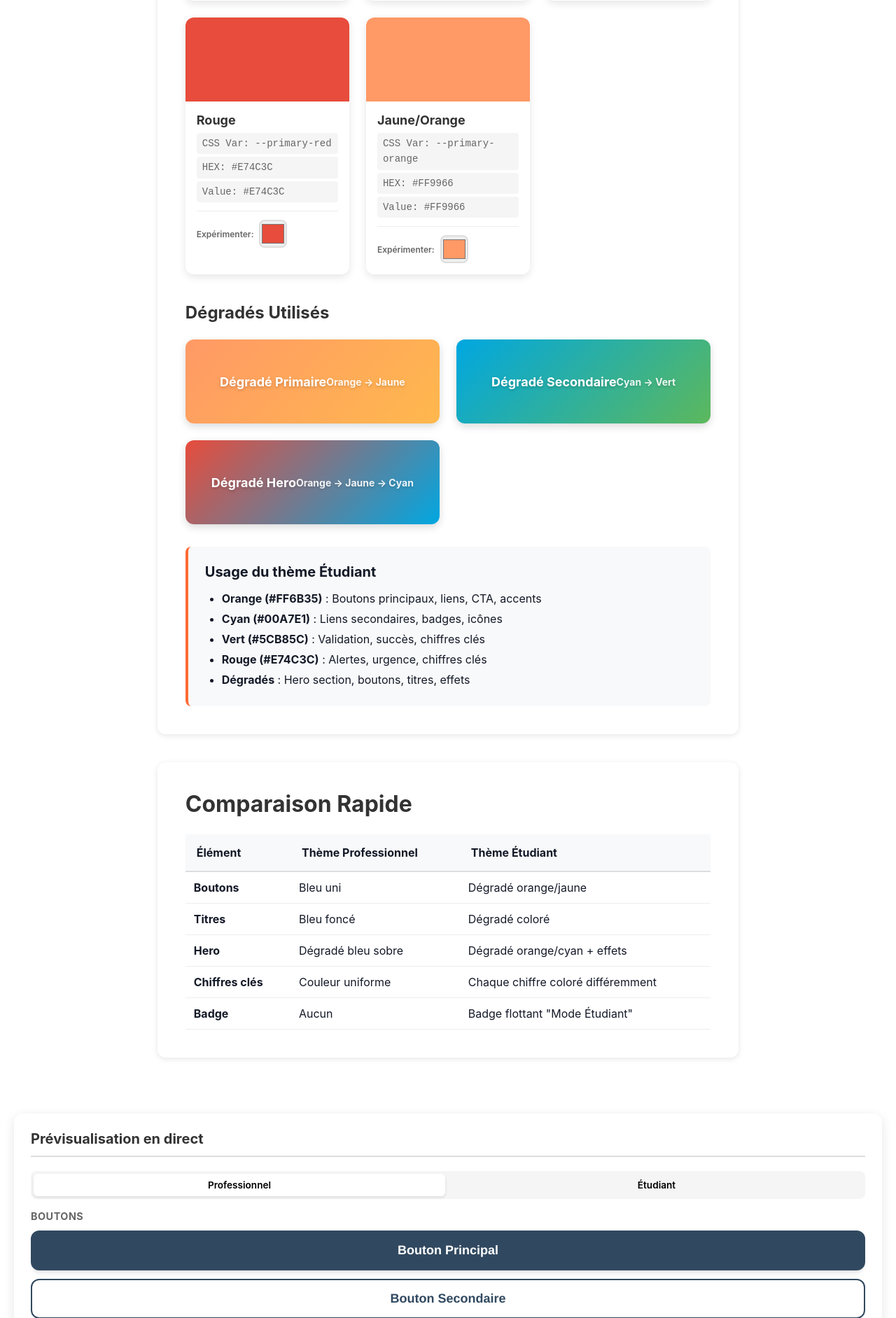
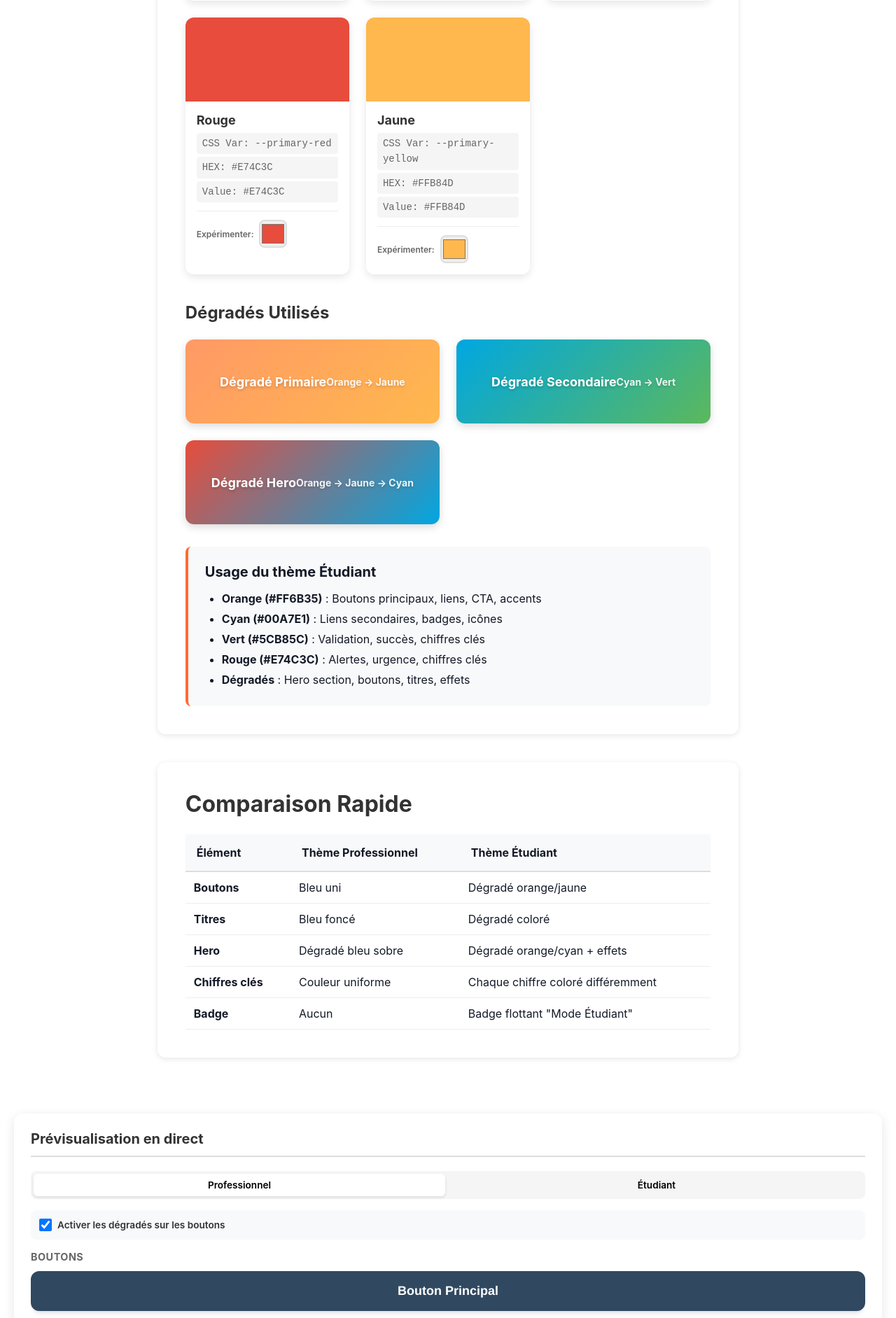
Before and after one commit to sonical0/Le_CLEE, a PHP site: page /pages/colors-reference.html in a window 1280 px wide. Shown: the part 2092-3975 px from the top of the page at 70% size. Run offline with PHP 8.4, Linux system fonts and the light colour scheme.

Commit message:
feat(colors-reference): add gradient toggle functionality and update color definitions

```diff
--- a/css/theme-etudiant.css
+++ b/css/theme-etudiant.css
@@ -4,15 +4,16 @@
     --primary-cyan: #00A7E1;
     --primary-green: #5CB85C;
     --primary-red: #E74C3C;
+    --primary-yellow: #FFB84D;
 
     --primary-900: #FF9966;
                                 /* Charte originelle: #FF6B35 */
     --primary-500: #00A7E1;
     --primary-50: #E3F9FF;
 
-    --gradient-primary: linear-gradient(135deg, #FF9966 0%, #FFB84D 100%);
-    --gradient-secondary: linear-gradient(135deg, #00A7E1 0%, #5CB85C 100%);
-    --gradient-hero: linear-gradient(135deg, #E74C3C 0%, #00A7E1 100%);
+    --gradient-primary: linear-gradient(135deg, var(--primary-orange) 0%, var(--primary-yellow) 100%);
+    --gradient-secondary: linear-gradient(135deg, var(--primary-cyan) 0%, var(--primary-green) 100%);
+    --gradient-hero: linear-gradient(135deg, var(--primary-red) 0%, var(--primary-cyan) 100%);
 }
 
 [data-theme="etudiant"] .header {
--- a/pages/colors-reference.html
+++ b/pages/colors-reference.html
@@ -116,16 +116,50 @@
             box-shadow: 0 2px 4px rgba(0, 0, 0, 0.1);
         }
 
+        .gradient-toggle {
+            display: flex;
+            align-items: center;
+            gap: 8px;
+            padding: 12px;
+            background: #f8f9fa;
+            border-radius: 8px;
+            margin-bottom: 16px;
+            font-size: 0.85rem;
+        }
+
+        .gradient-toggle input[type="checkbox"] {
+            width: 18px;
+            height: 18px;
+            cursor: pointer;
+        }
+
+        .gradient-toggle label {
+            cursor: pointer;
+            font-weight: 600;
+            color: #333;
+        }
+
+        /* Styles pour les boutons sans dégradé */
+        .preview-panel.no-gradient .btn-primary {
+            background: var(--primary-800) !important;
+            border: none;
+        }
+
+        .preview-panel.no-gradient[data-theme="etudiant"] .btn-primary {
+            background: var(--primary-orange) !important;
+        }
+
         /* Styles pour la preview avec thème étudiant */
         .preview-panel[data-theme="etudiant"] {
             --primary-orange: #FF9966;
             --primary-cyan: #00A7E1;
             --primary-green: #5CB85C;
             --primary-red: #E74C3C;
+            --primary-yellow: #FFB84D;
         }
 
         .preview-panel[data-theme="etudiant"] .btn-primary {
-            background: linear-gradient(135deg, var(--primary-orange) 0%, #FFB84D 100%);
+            background: linear-gradient(135deg, var(--primary-orange) 0%, var(--primary-yellow) 100%);
             border: none;
         }
 
@@ -140,13 +174,13 @@
         }
 
         .preview-panel[data-theme="etudiant"] .btn-outline:hover {
-            background: linear-gradient(135deg, var(--primary-orange) 0%, #FFB84D 100%);
+            background: linear-gradient(135deg, var(--primary-orange) 0%, var(--primary-yellow) 100%);
             color: white;
             border-color: transparent;
         }
 
         .preview-panel[data-theme="etudiant"] .section-title {
-            background: linear-gradient(135deg, var(--primary-orange) 0%, #FFB84D 100%);
+            background: linear-gradient(135deg, var(--primary-orange) 0%, var(--primary-yellow) 100%);
             -webkit-background-clip: text;
             -webkit-text-fill-color: transparent;
             background-clip: text;
@@ -173,11 +207,11 @@
             left: 0;
             right: 0;
             height: 3px;
-            background: linear-gradient(135deg, var(--primary-orange) 0%, #FFB84D 100%);
+            background: linear-gradient(135deg, var(--primary-orange) 0%, var(--primary-yellow) 100%);
         }
 
         .preview-panel[data-theme="etudiant"] .tag {
-            background: linear-gradient(135deg, var(--primary-orange) 0%, #FFB84D 100%);
+            background: linear-gradient(135deg, var(--primary-orange) 0%, var(--primary-yellow) 100%);
             color: white;
         }
 
@@ -650,12 +684,12 @@
                 </div>
 
                 <div class="color-card">
-                    <div class="color-swatch" style="background: #F7931E;"></div>
+                    <div class="color-swatch" style="background: #FFB84D;"></div>
                     <div class="color-info">
-                        <div class="color-name">Jaune/Orange</div>
+                        <div class="color-name">Jaune</div>
                         <div class="color-codes">
-                            <span class="color-code">HEX: #F7931E</span>
-                            <span class="color-code">RGB: 247, 147, 30</span>
+                            <span class="color-code">HEX: #FFB84D</span>
+                            <span class="color-code">RGB: 255, 184, 77</span>
                         </div>
                     </div>
                 </div>
@@ -740,6 +774,11 @@
         <div class="theme-toggle">
             <button class="active" onclick="switchPreviewTheme('pro')">Professionnel</button>
             <button onclick="switchPreviewTheme('etudiant')">Étudiant</button>
+        </div>
+
+        <div class="gradient-toggle">
+            <input type="checkbox" id="gradientToggle" checked onchange="toggleGradient()">
+            <label for="gradientToggle">Activer les dégradés sur les boutons</label>
         </div>
 
         <div class="preview-section">
@@ -905,6 +944,12 @@
                     // Appliquer temporairement la couleur à la racine
                     root.style.setProperty(cssVar, newColor);
 
+                    // Appliquer aussi au panneau de prévisualisation si il existe
+                    const previewPanel = document.querySelector('.preview-panel');
+                    if (previewPanel) {
+                        previewPanel.style.setProperty(cssVar, newColor);
+                    }
+
                     // Marquer comme modifié
                     modifiedColors.add(cssVar);
                     updateModifiedBadge();
@@ -947,7 +992,7 @@
             { selector: '.theme-section:nth-of-type(2) .color-card:nth-of-type(2)', var: '--primary-cyan', name: 'Cyan Principal' },
             { selector: '.theme-section:nth-of-type(2) .color-card:nth-of-type(3)', var: '--primary-green', name: 'Vert' },
             { selector: '.theme-section:nth-of-type(2) .color-card:nth-of-type(4)', var: '--primary-red', name: 'Rouge' },
-            { selector: '.theme-section:nth-of-type(2) .color-card:nth-of-type(5)', var: '--primary-orange', name: 'Jaune/Orange' }
+            { selector: '.theme-section:nth-of-type(2) .color-card:nth-of-type(5)', var: '--primary-yellow', name: 'Jaune' }
         ];
 
         studentColors.forEach(({ selector, var: cssVar, name }) => {
@@ -984,12 +1029,22 @@
     function resetAllColors() {
         if (!root) return;
 
+        const previewPanel = document.querySelector('.preview-panel');
+
         // Réinitialiser les propriétés CSS
         modifiedColors.forEach(cssVar => {
             if (originalColors[cssVar]) {
                 root.style.setProperty(cssVar, originalColors[cssVar]);
+                // Réinitialiser aussi sur le preview panel
+                if (previewPanel) {
+                    previewPanel.style.setProperty(cssVar, originalColors[cssVar]);
+                }
             } else {
                 root.style.removeProperty(cssVar);
+                // Supprimer aussi du preview panel
+                if (previewPanel) {
+                    previewPanel.style.removeProperty(cssVar);
+                }
             }
         });
 
@@ -1045,7 +1100,7 @@
 
         // Ajouter aussi le thème étudiant si applicable
         const studentVars = Array.from(modifiedColors).filter(v =>
-            ['--primary-orange', '--primary-cyan', '--primary-green', '--primary-red'].includes(v)
+            ['--primary-orange', '--primary-cyan', '--primary-green', '--primary-red', '--primary-yellow'].includes(v)
         );
 
         if (studentVars.length > 0) {
@@ -1108,6 +1163,26 @@
         } else {
             previewPanel.removeAttribute('data-theme');
         }
+
+        // Réappliquer toutes les couleurs modifiées au preview panel
+        modifiedColors.forEach(cssVar => {
+            const picker = document.querySelector(`[data-css-var="${cssVar}"]`);
+            if (picker && previewPanel) {
+                previewPanel.style.setProperty(cssVar, picker.value);
+            }
+        });
+    }
+
+    // Fonction pour activer/désactiver les dégradés
+    function toggleGradient() {
+        const previewPanel = document.querySelector('.preview-panel');
+        const checkbox = document.getElementById('gradientToggle');
+
+        if (checkbox.checked) {
+            previewPanel.classList.remove('no-gradient');
+        } else {
+            previewPanel.classList.add('no-gradient');
+        }
     }
     </script>
 </body>
```
